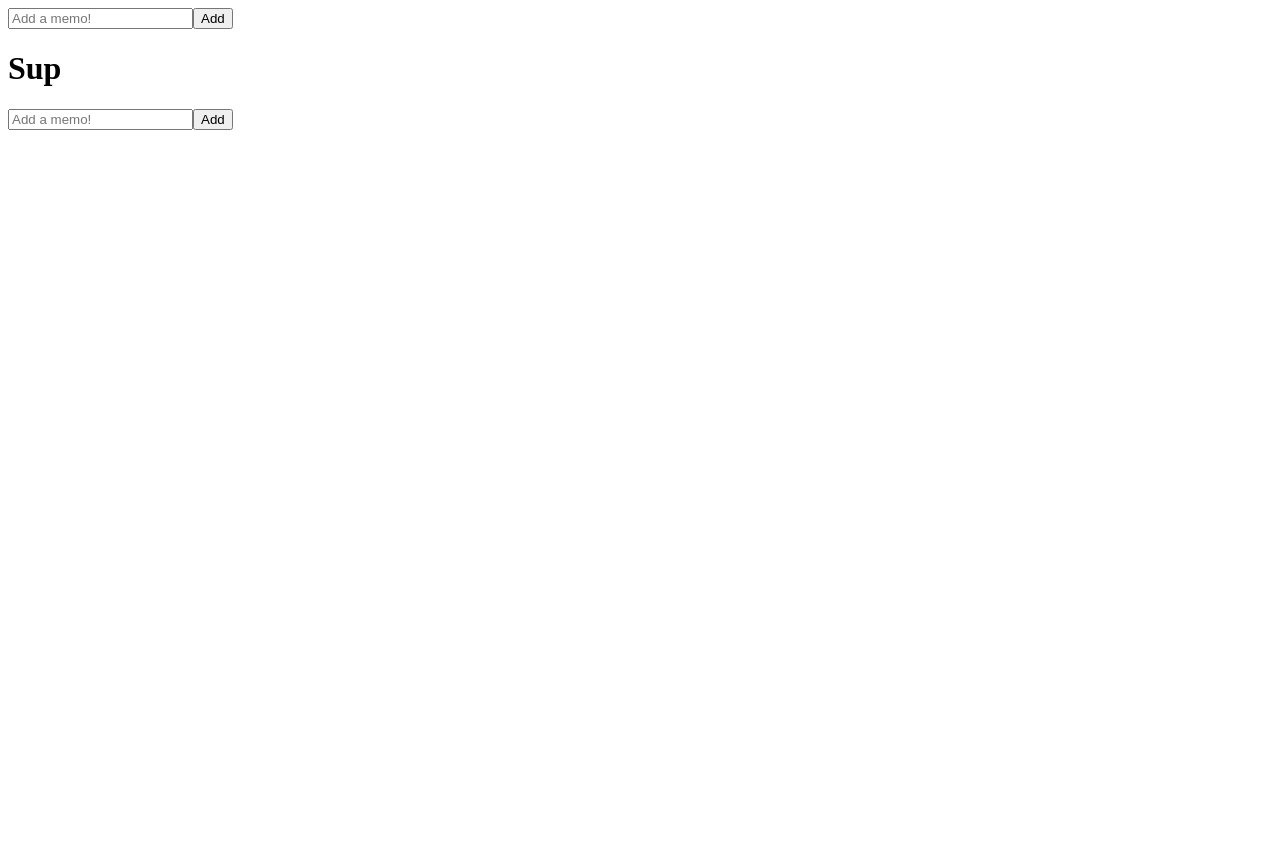
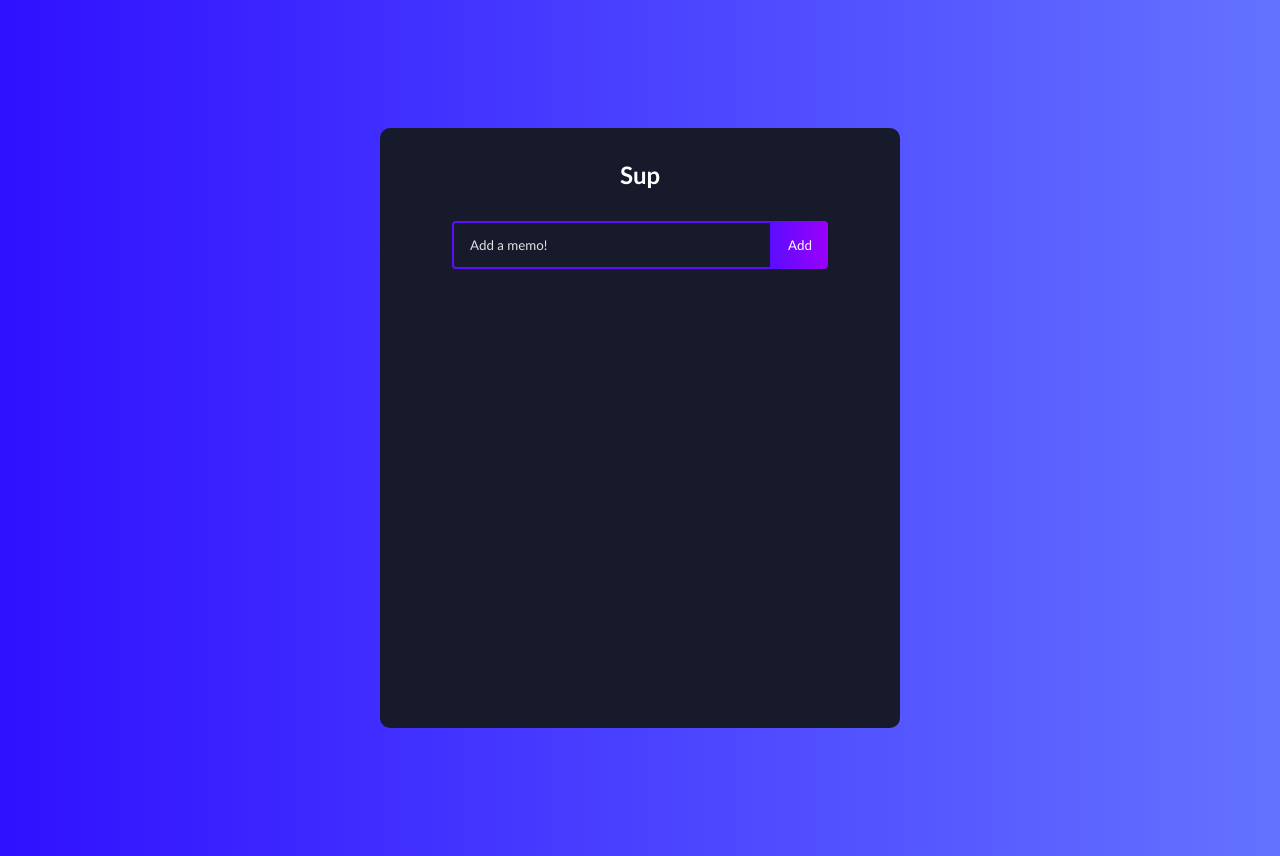
Before and after one commit to ChristianSmith2394/to-do, a React (Create React App) app: page / in a window 1280 px wide. Before the commit the page ends 800 px from the top, so only its background shows below. Built offline with nearby package versions, Linux system fonts and the light colour scheme.

Commit message:
Styling added

```diff
--- a/src/App.css
+++ b/src/App.css
@@ -0,0 +1,147 @@
+* {
+    box-sizing: border-box;
+    margin: 0;
+    padding: 0;
+    font-family: 'Trebuchet MS', 'Lucida Sans Unicode', 'Lucida Grande',
+      'Lucida Sans', Arial, sans-serif;
+  }
+
+  body {
+    background: linear-gradient(
+      90deg,
+      rgba(48, 16, 255, 1) 0%,
+      rgba(100, 115, 255, 1) 100%
+    );
+  }
+  .todo-app {
+    display: flex;
+    flex-direction: column;
+    justify-content: start;
+    width: 520px;
+    min-height: 600px;
+    background: #161a2b;
+    text-align: center;
+    margin: 128px auto;
+    border-radius: 10px;
+    padding-bottom: 32px;
+  }
+
+  h1 {
+    margin: 32px 0;
+    color: #fff;
+    font-size: 24px;
+  }
+
+  .complete {
+    text-decoration: line-through;
+    opacity: 0.4;
+  }
+
+  .todo-form {
+    margin-bottom: 32px;
+  }
+
+  .todo-input {
+    padding: 14px 32px 14px 16px;
+    border-radius: 4px 0 0 4px;
+    border: 2px solid #5d0cff;
+    outline: none;
+    width: 320px;
+    background: transparent;
+    color: #fff;
+  }
+
+  .todo-input::placeholder {
+    color: #e2e2e2;
+  }
+
+  .todo-button {
+    padding: 16px;
+    border: none;
+    border-radius: 0 4px 4px 0;
+    cursor: pointer;
+    outline: none;
+    background: linear-gradient(
+      90deg,
+      rgba(93, 12, 255, 1) 0%,
+      rgba(155, 0, 250, 1) 100%
+    );
+    color: #fff;
+    text-transform: capitalize;
+  }
+
+  .todo-input.edit {
+    border: 2px solid #149fff;
+  }
+
+  .todo-button.edit {
+    background: linear-gradient(
+      90deg,
+      rgba(20, 159, 255, 1) 0%,
+      rgba(17, 122, 255, 1) 100%
+    );
+    padding: 16px 22px;
+  }
+
+  .todo-container {
+    display: flex;
+    flex-direction: row;
+    position: relative;
+  }
+
+  .todo-row {
+    display: flex;
+    justify-content: space-between;
+    align-items: center;
+    margin: 4px auto;
+    color: #fff;
+    background: linear-gradient(
+      90deg,
+      rgba(255, 118, 20, 1) 0%,
+      rgba(255, 84, 17, 1) 100%
+    );
+
+    padding: 16px;
+    border-radius: 5px;
+    width: 90%;
+  }
+
+  .todo-row:nth-child(4n + 1) {
+    background: linear-gradient(
+      90deg,
+      rgba(93, 12, 255, 1) 0%,
+      rgba(155, 0, 250, 1) 100%
+    );
+  }
+
+  .todo-row:nth-child(4n + 2) {
+    background: linear-gradient(
+      90deg,
+      rgba(255, 12, 241, 1) 0%,
+      rgba(250, 0, 135, 1) 100%
+    );
+  }
+
+  .todo-row:nth-child(4n + 3) {
+    background: linear-gradient(
+      90deg,
+      rgba(20, 159, 255, 1) 0%,
+      rgba(17, 122, 255, 1) 100%
+    );
+  }
+
+  .icons {
+    display: flex;
+    align-items: center;
+    font-size: 24px;
+    cursor: pointer;
+  }
+
+  .delete-icon {
+    margin-right: 5px;
+    color: #fff;
+  }
+
+  .edit-icon {
+    color: #fff;
+  }
--- a/src/App.js
+++ b/src/App.js
@@ -5,7 +5,6 @@
 function App() {
   return (
     <div className="todo-app">
-      <TodoForm />
       <TodoList />
     </div>
   );
--- a/src/Components/TodoForm.js
+++ b/src/Components/TodoForm.js
@@ -1,7 +1,13 @@
-import React, { useState } from "react";
+import React, { useState, useEffect, useRef } from "react";
 
 const TodoForm = (props) => {
   const [input, setInput] = useState("");
+
+  const inputRef = useRef(null)
+
+  useEffect(() => {
+    inputRef.current.focus()
+  })
 
   const handleChange = event => {
     setInput(event.target.value)
@@ -26,6 +32,7 @@
         name="text"
         className="todo-input"
         onChange={handleChange}
+        ref={inputRef}
       />
       <button className="todo-button">Add</button>
     </form>
```
